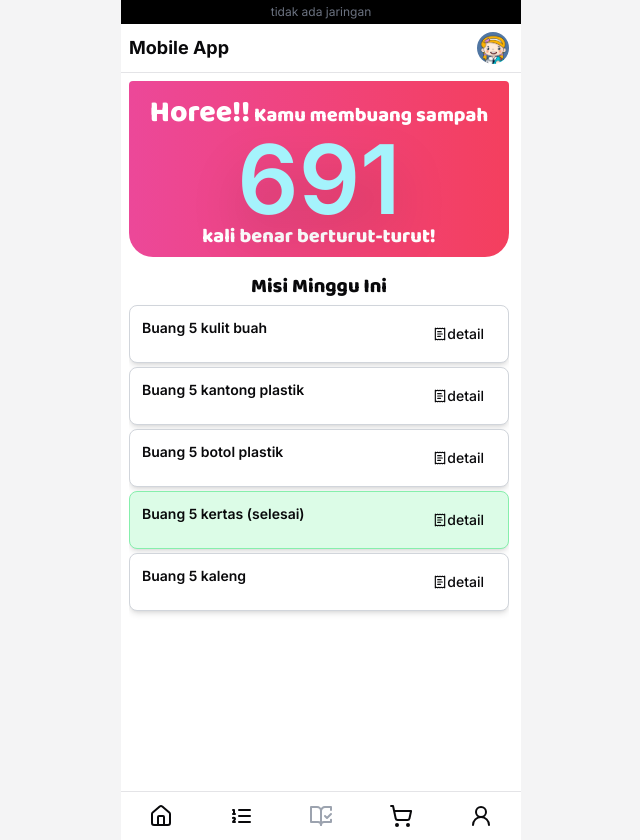
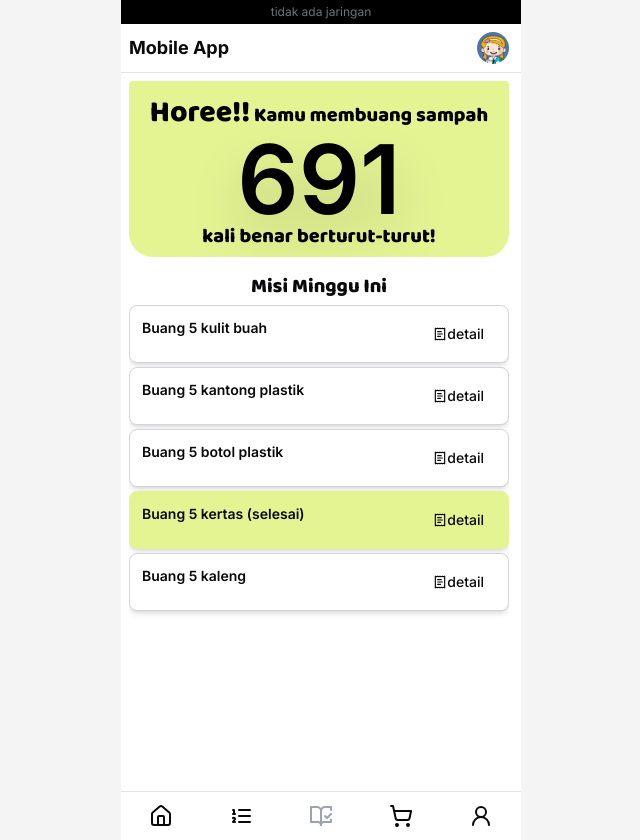
Before and after one commit to yuandahanif/gomi-gobbler-dashboard, a Next.js app: page /mobile/nav/quest in a window 1280 px wide. Shown: the whole page, without its empty margins (319-959 px from the left). Built offline with nearby package versions, Linux system fonts and the light colour scheme.

Commit message:
change bg color

```diff
--- a/src/app/mobile/layout.tsx
+++ b/src/app/mobile/layout.tsx
@@ -11,7 +11,7 @@ export default function MobileRootLayout({
 }>) {
   return (
     <div className="relative flex h-full min-h-screen w-full items-center justify-center bg-muted">
-      <div className="absolute top-0 mx-auto h-[840px] w-[400px] max-w-screen-sm bg-[url('/images/ip_15_frame.png')] bg-contain bg-no-repeat p-5"></div>
+      {/* <div className="absolute top-0 mx-auto h-[840px] w-[400px] max-w-screen-sm bg-[url('/images/ip_15_frame.png')] bg-contain bg-no-repeat p-5"></div> */}
       <div className="relative h-[840px] w-[400px] max-w-screen-sm overflow-hidden bg-white">
         {children}
       </div>
--- a/src/app/mobile/nav/home/page.tsx
+++ b/src/app/mobile/nav/home/page.tsx
@@ -39,7 +39,7 @@ const news = [
 export default function MobileHomePage() {
   return (
     <ScrollArea className="h-full w-full p-2 pr-3">
-      <div className="relative mb-2 flex h-fit w-full rounded-sm rounded-b-xl bg-gradient-to-r from-teal-200 to-teal-500 p-3">
+      <div className="relative mb-2 flex h-fit w-full rounded-sm rounded-b-xl bg-[#E4F493] p-3">
         <div className="relative h-32 w-32">
           <Image
             alt="qr code"
@@ -49,7 +49,7 @@ export default function MobileHomePage() {
           />
         </div>
 
-        <div className="ml-auto flex h-auto w-fit flex-col items-end gap-1 bg-gradient-to-r from-amber-200 to-yellow-400 bg-clip-text text-white drop-shadow-sm">
+        <div className="ml-auto flex h-auto w-fit flex-col items-end gap-1 bg-gradient-to-r from-amber-200 to-yellow-400 bg-clip-text drop-shadow-sm">
           <p className="mb-auto mt-0 text-left text-base font-semibold leading-none">
             Poin: 100
           </p>
--- a/src/app/mobile/nav/profile/page.tsx
+++ b/src/app/mobile/nav/profile/page.tsx
@@ -88,8 +88,8 @@ const achievements_unlocked_idx = 2;
 export default function MobileProfilePage() {
   return (
     <ScrollArea className="h-full w-full p-2 pr-3">
-      <div className="relative mb-2 flex h-14 w-full flex-col items-center rounded-sm rounded-b-xl bg-gradient-to-r from-violet-200 to-pink-200">
-        <div className="ml-auto mt-auto flex w-fit items-center gap-1 bg-gradient-to-r from-amber-200 to-yellow-400 bg-clip-text pb-2 pr-2 text-white drop-shadow-sm">
+      <div className="relative mb-2 flex h-14 w-full flex-col items-center rounded-sm rounded-b-xl bg-[#E4F493]">
+        <div className="ml-auto mt-auto flex w-fit items-center gap-1 bg-gradient-to-r from-amber-200 to-yellow-400 bg-clip-text pb-2 pr-2 drop-shadow-sm">
           <h2 className="mt-0 text-left text-sm leading-none">
             penyihir pemilah
           </h2>
--- a/src/app/mobile/nav/quest/page.tsx
+++ b/src/app/mobile/nav/quest/page.tsx
@@ -56,15 +56,15 @@ const completedQuest = 3;
 export default function MobileQuestPage() {
   return (
     <ScrollArea className="h-full w-full p-2 pr-3">
-      <div className="mb-2 flex h-44 w-full flex-col items-center overflow-hidden rounded-sm rounded-b-3xl bg-gradient-to-r from-pink-500 to-rose-500">
+      <div className="mb-2 flex h-44 w-full flex-col items-center overflow-hidden rounded-sm rounded-b-3xl bg-[#E4F493]">
         <div className="mt-auto flex h-full w-full items-center justify-evenly">
           <h1
-            className="mx-auto mb-2 mt-3 text-center text-xl font-semibold leading-none text-white"
+            className="mx-auto mb-2 mt-3 text-center text-xl font-semibold leading-none text-black"
             style={font.style}
           >
             <span className="text-3xl font-semibold">Horee!!</span> Kamu membuang sampah{" "}
             <br />
-            <span className="font-sans text-8xl font-semibold text-cyan-200 drop-shadow-2xl">
+            <span className="font-sans text-8xl font-semibold drop-shadow-2xl">
               691
             </span>{" "}
             <br /> kali benar berturut-turut!
@@ -86,7 +86,7 @@ export default function MobileQuestPage() {
           key={quest.name}
           className={cn(
             "mb-1 flex flex-col rounded-lg border border-gray-300 bg-white p-3 text-sm shadow-md duration-200",
-            completedQuest == idx && "border-green-300 bg-green-100",
+            completedQuest == idx && "border-[#E4F493] bg-[#E4F493]",
           )}
         >
           <div className="flex flex-wrap justify-between">
--- a/src/app/mobile/nav/rank/page.tsx
+++ b/src/app/mobile/nav/rank/page.tsx
@@ -176,8 +176,8 @@ export default function MobileRankPage() {
           <div
             key={name}
             className={cn(
-              "mb-1 flex justify-between rounded-lg border border-blue-300 bg-white p-3 text-sm shadow-md",
-              userRank == idx && "bg-blue-100",
+              "mb-1 flex justify-between rounded-lg border border-[#E4F493] bg-white p-3 text-sm shadow-md",
+              userRank == idx && "bg-[#E4F493]",
             )}
           >
             <p className="font-semibold">
```
